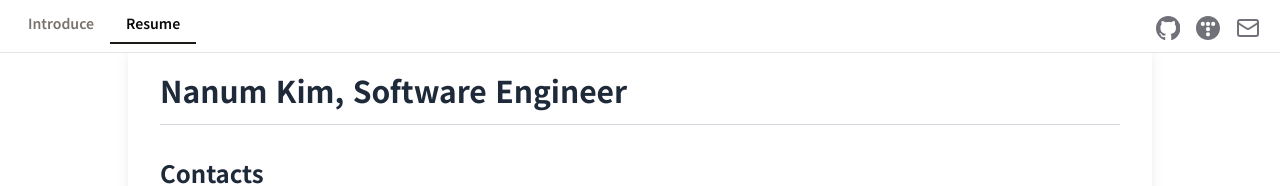
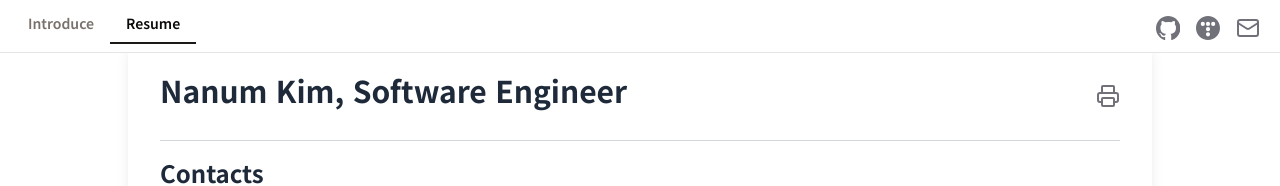
Before and after one commit to sharekim93/portfolio-2025-nextjs, a Next.js app: page / in a window 1280 px wide. Both pictures are taken after a click on the tab "Resume". Shown: the top 186 px of the page. Built offline with nearby package versions, Linux system fonts and the light colour scheme.

Commit message:
feature: resume print 기능 추가

```diff
--- a/package.json
+++ b/package.json
@@ -20,6 +20,7 @@
     "react-device-detect": "^2.2.3",
     "react-dom": "^19.0.0",
     "react-intersection-observer": "^9.16.0",
+    "react-to-print": "^3.0.6",
     "tailwind-merge": "^3.1.0",
     "tailwind-scrollbar-hide": "^2.0.0",
     "tailwindcss-animate": "^1.0.7",
--- a/src/app/components/molecules/MenuActions.tsx
+++ b/src/app/components/molecules/MenuActions.tsx
@@ -1,12 +1,10 @@
 import React from "react";
 import TistoryImage from "../atoms/TistoryImage";
-import { BlogURL, GithubURL } from "@/constants";
+import { BACKGROUND_COLOR, BlogURL, GithubURL } from "@/constants";
 import GithubImage from "../atoms/GithubImage";
 import { Mail } from "lucide-react";
 
 const MenuActions = () => {
-  const BACKGROUND_COLOR = "#71717a";
-
   const onMouseEnter: React.MouseEventHandler<SVGElement> = (e) => {
     const logo = e.currentTarget.querySelector("#logo");
     logo?.setAttribute("fill", "black");
--- a/src/app/components/resume/Careers.tsx
+++ b/src/app/components/resume/Careers.tsx
@@ -61,7 +61,7 @@ export const Careers: React.FC = () => {
   };
 
   return (
-    <section className="mb-4 sm:mb-8">
+    <section className="mb-4 sm:mb-8 print:break-before-page print:pt-10">
       <h2 className="text-lg sm:text-2xl font-bold mb-2 sm:mb-4">Careers</h2>
       <div className="h-px bg-gray-300 my-2 sm:my-4"></div>
       {data.careers.map((career, index) => (
--- a/src/app/components/resume/Education.tsx
+++ b/src/app/components/resume/Education.tsx
@@ -22,7 +22,7 @@ export const Education: React.FC = () => {
   };
 
   return (
-    <section className="mb-4 sm:mb-8">
+    <section className="mb-4 sm:mb-8 print:break-before-page print:pt-10">
       <h2 className="text-lg sm:text-2xl font-bold mb-2 sm:mb-4">Education</h2>
       <div className="h-px bg-gray-300 my-2 sm:my-4"></div>
       {data.education.map((edu, index) => (
--- a/src/app/components/resume/Header.tsx
+++ b/src/app/components/resume/Header.tsx
@@ -1,17 +1,31 @@
+import { BACKGROUND_COLOR } from "@/constants";
+import { Printer } from "lucide-react";
 import React from "react";
+import { useReactToPrint } from "react-to-print";
 
-export const Header: React.FC = () => {
+export const Header = ({ ref }: { ref?: React.Ref<HTMLDivElement> }) => {
   const data = {
     name: "Nanum Kim",
     title: "Software Engineer",
   };
 
+  const printBtnFn = useReactToPrint({
+    contentRef: ref as React.RefObject<HTMLDivElement>,
+  });
+
   return (
-    <header className="mb-4 sm:mb-8">
-      <h1 className="text-lg sm:text-3xl font-bold">
-        {data.name}, {data.title}
-      </h1>
+    <>
+      <header className="mb-4 sm:mb-8 flex justify-between items-end">
+        <h1 className="text-lg sm:text-3xl font-bold">
+          {data.name}, {data.title}
+        </h1>
+        <Printer
+          className="print:hidden"
+          stroke={BACKGROUND_COLOR}
+          onClick={() => printBtnFn()}
+        />
+      </header>
       <div className="h-px bg-gray-300 my-2 sm:my-4"></div>
-    </header>
+    </>
   );
 };
--- a/src/app/components/resume/index.tsx
+++ b/src/app/components/resume/index.tsx
@@ -1,4 +1,4 @@
-import React from "react";
+import React, { useRef } from "react";
 import { Header } from "./Header";
 import { Contact } from "./Contact";
 import { Position } from "./Position";
@@ -9,9 +9,13 @@ import { Education } from "./Education";
 import { Etc } from "./Etc";
 
 const Resume: React.FC = () => {
+  const contentRef = useRef<HTMLDivElement>(null);
   return (
-    <div className="bg-white text-gray-800 max-w-5xl mx-auto p-8 shadow-lg">
-      <Header />
+    <div
+      ref={contentRef}
+      className="bg-white text-gray-800 max-w-5xl mx-auto p-8 shadow-lg"
+    >
+      <Header ref={contentRef} />
       <Contact />
       <Position />
       <Skills />
--- a/src/app/constants/index.ts
+++ b/src/app/constants/index.ts
@@ -1,2 +1,3 @@
 export const BlogURL = "https://sharekim-dev.tistory.com";
 export const GithubURL = "https://github.com/sharekim93";
+export const BACKGROUND_COLOR = "#71717a";
```
Also changed, not shown: 1 other file (tests, documents, lock files or other folders).
